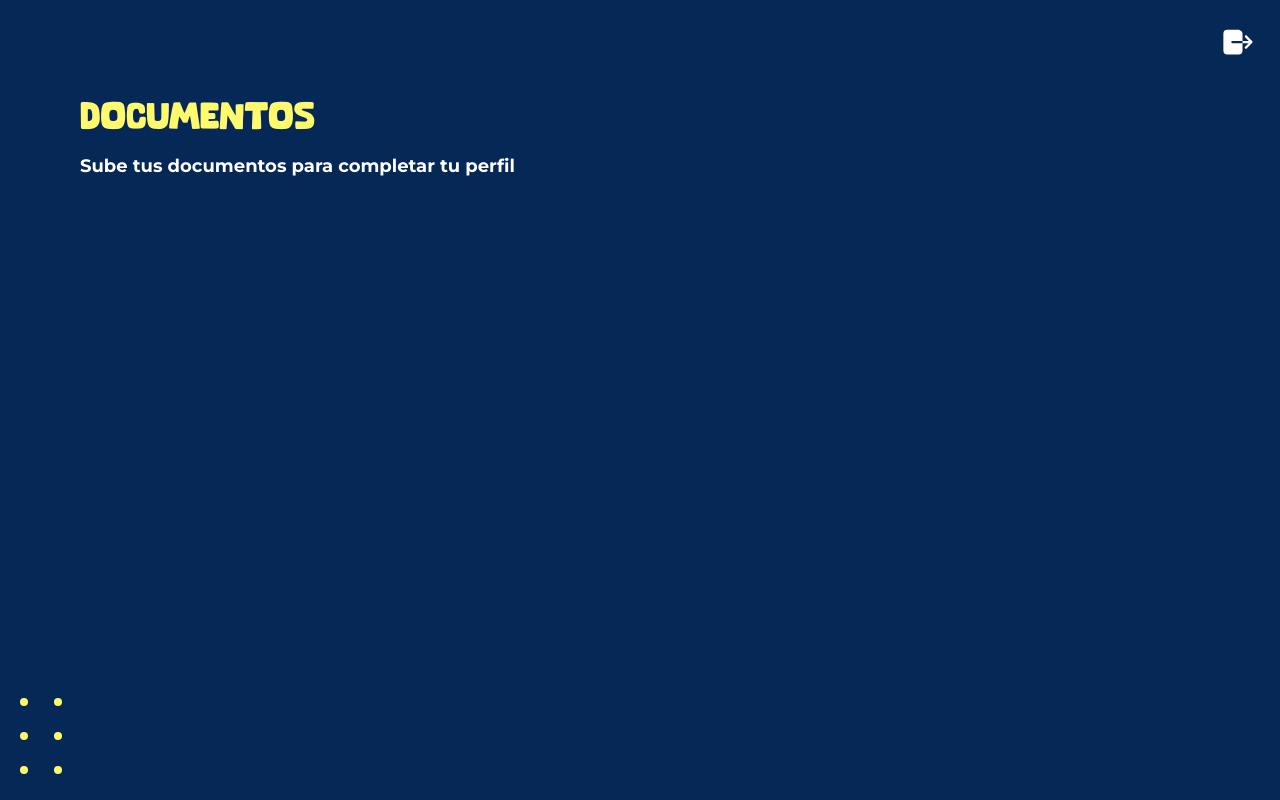
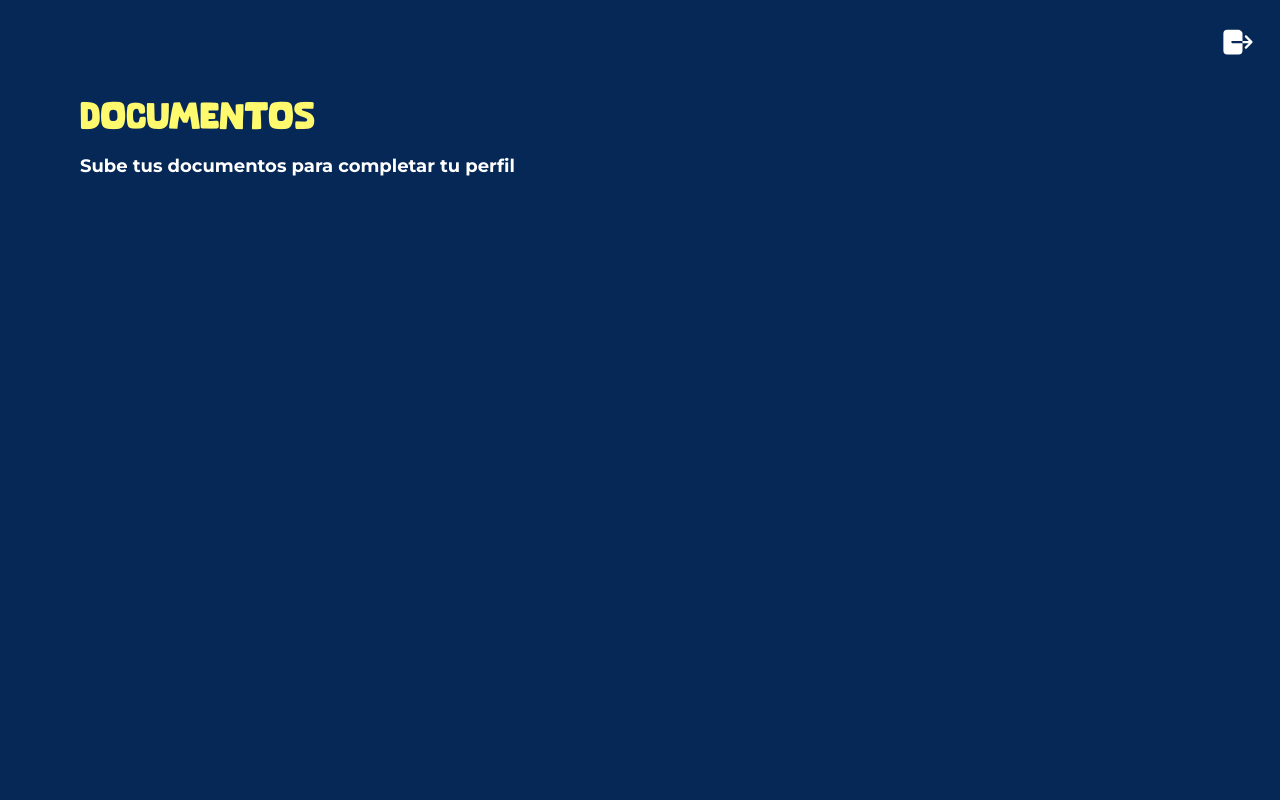
Before and after one commit to Kojimena/nomadeGlobal, a Next.js app: page /uploader in a window 1280 px wide. Built offline with nearby package versions, Linux system fonts and the light colour scheme.

Commit message:
Update page.jsx

```diff
--- a/app/uploader/page.jsx
+++ b/app/uploader/page.jsx
@@ -1,7 +1,6 @@
 "use client"
 import React, { useEffect, useState } from 'react'
 import InputDoc from '@/components/InputDoc/InputDoc'
-import { PiDotsNineThin } from "react-icons/pi"
 import { IoLogOut } from "react-icons/io5"
 import { useRouter } from "next/navigation"
 import AdvicePopUp from '@/components/AdvicePopUp/AdvicePopUp'
@@ -147,7 +146,6 @@ const Uploader = () => {
   return (
     <div className='lg:p-20 p-10 w-full min-h-screen bg-darkBlue relative flex flex-col lg:justify-start justify-center'>
       <IoLogOut className='text-4xl text-white absolute top-0 right-0 cursor-pointer m-6' onClick={handleLogout}/>
-      <PiDotsNineThin className='text-9xl text-yellow absolute bottom-0 lg:-left-10 -right-10'/>
       <h2 className="text-4xl font-Ourland text-yellow py-4 lg:text-left text-center">Documentos</h2>
       <p className="text-lg font-montserrat font-bold text-white pb-4 lg:text-left text-center">Sube tus documentos para completar tu perfil</p>
       <div className='flex flex-col items-center justify-center lg:gap-6 gap-8'>
```
